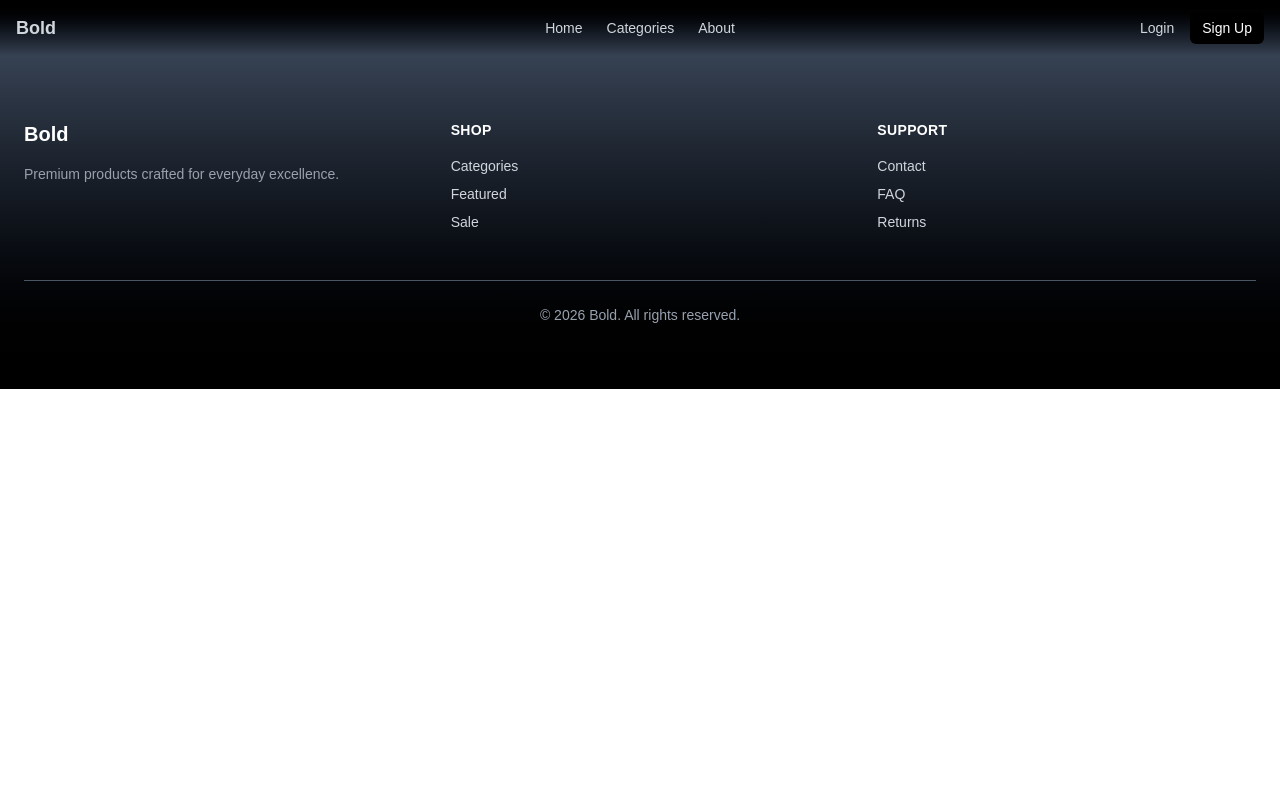
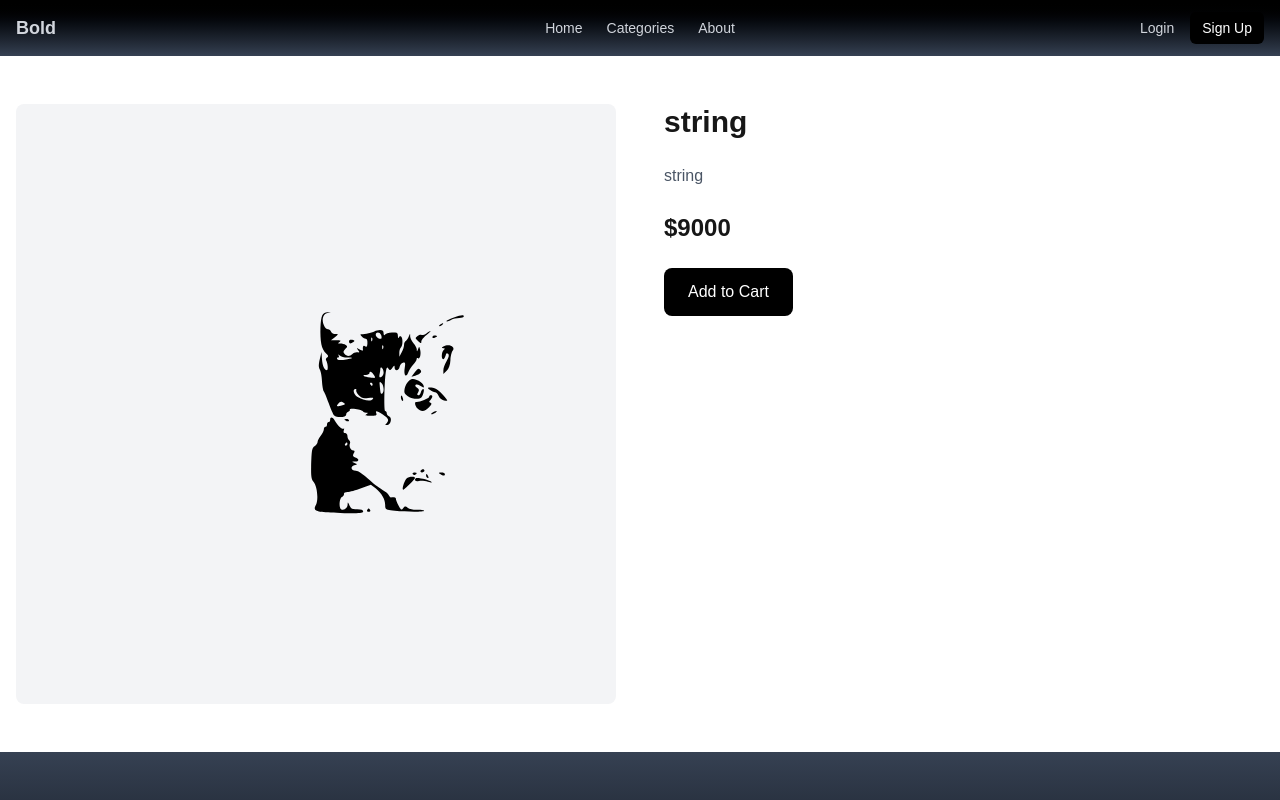
Before and after one commit to NabilRobert/e-commerece-platform, a Next.js app: page /products/product-page in a window 1280 px wide. Shown: the top 800 px of the page. Built offline with nearby package versions, Linux system fonts and the light colour scheme.

Commit message:
feat: add loading and error states for the product page

```diff
--- a/app/(public)/products/[slug]/error.tsx
+++ b/app/(public)/products/[slug]/error.tsx
@@ -0,0 +1,34 @@
+"use client"
+
+import { useEffect } from "react"
+
+export default function Error({
+  error,
+  reset,
+}: {
+  error: Error
+  reset: () => void
+}) {
+  useEffect(() => {
+    console.error("Product page error:", error)
+  }, [error])
+
+  return (
+    <div className="max-w-4xl mx-auto py-20 text-center">
+      <h2 className="text-3xl font-bold mb-4">
+        Something went wrong.
+      </h2>
+
+      <p className="text-gray-600 mb-8">
+        We ran into a problem loading this product.
+      </p>
+
+      <button
+        onClick={() => reset()}
+        className="bg-black text-white px-6 py-3 rounded-lg hover:opacity-90"
+      >
+        Try Again
+      </button>
+    </div>
+  )
+}
--- a/app/(public)/products/[slug]/loading.tsx
+++ b/app/(public)/products/[slug]/loading.tsx
@@ -0,0 +1,14 @@
+export default function Loading() {
+  return (
+    <div className="max-w-7xl mx-auto px-4 py-12 grid md:grid-cols-2 gap-12 animate-pulse">
+      <div className="aspect-square bg-gray-200 rounded-lg" />
+      <div className="space-y-6">
+        <div className="h-8 bg-gray-200 rounded w-2/3" />
+        <div className="h-4 bg-gray-200 rounded w-full" />
+        <div className="h-4 bg-gray-200 rounded w-5/6" />
+        <div className="h-10 bg-gray-300 rounded w-40 mt-6" />
+      </div>
+
+    </div>
+  )
+}
--- a/app/(public)/products/[slug]/not-found.tsx
+++ b/app/(public)/products/[slug]/not-found.tsx
@@ -0,0 +1,18 @@
+export default function Loading() {
+  return (
+    <div className="max-w-7xl mx-auto px-4 py-12 grid md:grid-cols-2 gap-12 animate-pulse">
+
+      {/* Image Skeleton */}
+      <div className="aspect-square bg-gray-200 rounded-lg" />
+
+      {/* Info Skeleton */}
+      <div className="space-y-6">
+        <div className="h-8 bg-gray-200 rounded w-2/3" />
+        <div className="h-4 bg-gray-200 rounded w-full" />
+        <div className="h-4 bg-gray-200 rounded w-5/6" />
+        <div className="h-10 bg-gray-300 rounded w-40 mt-6" />
+      </div>
+
+    </div>
+  )
+}
--- a/app/(public)/products/[slug]/page.tsx
+++ b/app/(public)/products/[slug]/page.tsx
@@ -1,11 +1,41 @@
-import { Item } from "@/lib/mockItems";
+import { notFound } from "next/navigation";
+import { getProductBySlug } from "@/lib/mockItems";
+import Image from "next/image";
 
-type Props  = Item
+interface ProductPageProps {
+    params: Promise<{
+    slug: string;
+  }>;
+}
 
-export default function ItemCard({name, price, image, description, category}: Props){
-    return(
-        <div>
+export default async function ProductPage({ params }: ProductPageProps) {
+    const { slug } = await params
+  const product = await getProductBySlug(slug);
+  if(!product) {
+    notFound()
+  }
 
-        </div>
-    )
+  return (
+     <div className="max-w-7xl mx-auto px-4 py-12 grid md:grid-cols-2 gap-12">
+    <div className="aspect-square bg-gray-100 rounded-lg flex items-center justify-center">
+        <Image
+        src={product.image}
+        alt={product.title}
+        width={500}
+        height={500}
+        className="rounded-lg"
+        />
+    </div>
+
+    <div className="space-y-6">
+      <h1 className="text-3xl font-bold">{product.title}</h1>
+      <p className="text-gray-600">{product.description}</p>
+      <p className="text-2xl font-semibold">${product.price}</p>
+
+      <button className="bg-black text-white px-6 py-3 rounded-lg hover:opacity-90">
+        Add to Cart
+      </button>
+    </div>
+  </div>
+  )
 }
--- a/lib/mockItems.tsx
+++ b/lib/mockItems.tsx
@@ -66,8 +66,7 @@ export async function getAllProducts(): Promise<Item[]> {
     return mockItems
 }
 
-export async function getProductBySlug(
-  slug: string
-): Promise<Item | null> {
+export async function getProductBySlug(slug: string) {
+  await new Promise((resolve) => setTimeout(resolve, 2000))
   return mockItems.find((p) => p.slug === slug) ?? null
 }
```
